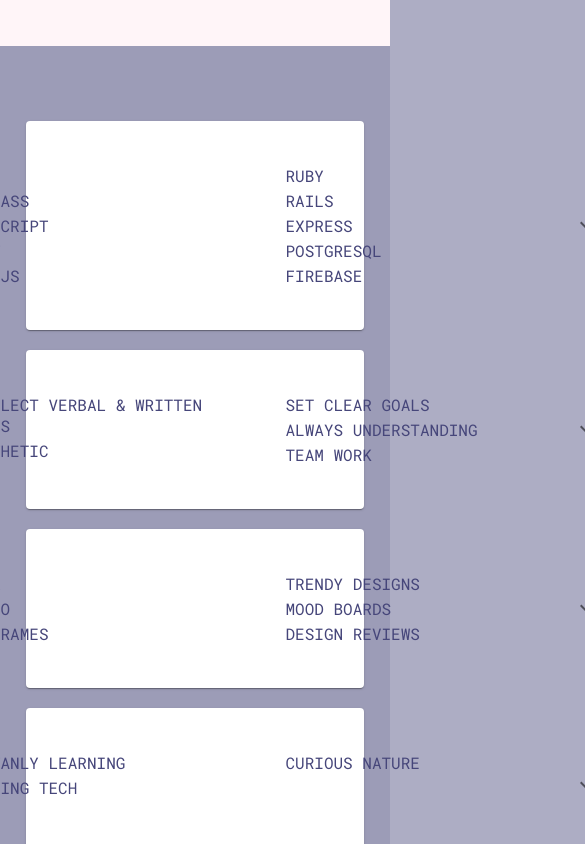
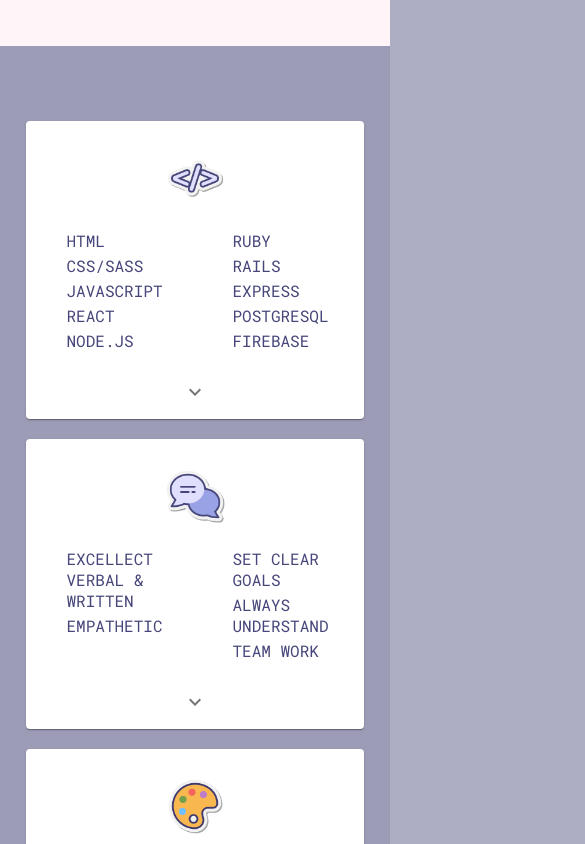
Before and after one commit to tinaaiscoding/tinas-portfolio, a React (Create React App) app: page / in a window 390 px wide. Shown: the part 1420-2264 px from the top of the page, 585 px wide, since content can reach past the window. Built offline with nearby package versions, Linux system fonts and the light colour scheme.

Commit message:
Adjust skill accordian for mobile

```diff
--- a/src/components/Mobile/MobileLandingPage/MobileLandingPage.module.css
+++ b/src/components/Mobile/MobileLandingPage/MobileLandingPage.module.css
@@ -12,7 +12,7 @@
 /***************************************************/
 /****************** MEDIA QUERIES ******************/
 /* Mobile */
-@media only screen and (min-width: 320px) and (max-width: 500px) {
+@media only screen and (min-width: 320px) and (max-width: 640px) {
   .padding {
     padding: 55px 26px;
   }
--- a/src/components/Mobile/MobileLandingPage/MobileSkills.js
+++ b/src/components/Mobile/MobileLandingPage/MobileSkills.js
@@ -71,10 +71,10 @@
           text={commText}
         >
           <ul>
-            <li>EXCELLECT VERBAL & WRITTEN SKILLS</li>
+            <li>EXCELLECT VERBAL & WRITTEN</li>
             <li>EMPATHETIC</li>
             <li>SET CLEAR GOALS</li>
-            <li>ALWAYS UNDERSTANDING</li>
+            <li>ALWAYS UNDERSTAND</li>
             <li>TEAM WORK</li>
           </ul>
         </SkillAccordian>
--- a/src/components/Mobile/MobileLandingPage/MobileSkills.module.css
+++ b/src/components/Mobile/MobileLandingPage/MobileSkills.module.css
@@ -17,5 +17,5 @@
   list-style-type: none;
   padding: 2px 0;
   font-family: 'Roboto Mono', monospace;
-  width: 263px;
+
 }
--- a/src/components/Mobile/MobileNavMenu.module.css
+++ b/src/components/Mobile/MobileNavMenu.module.css
@@ -24,7 +24,7 @@
 .mobileNavItems li {
   font-family: 'Roboto', sans-serif;
   color: #46467a;
-
+  width: 100%;
   list-style-type: none;
   margin-left: 0;
   letter-spacing: 1.5px;
--- a/src/components/UI/MobileCard.module.css
+++ b/src/components/UI/MobileCard.module.css
@@ -6,7 +6,7 @@
   padding: 30px 60px;
 }
 
-@media only screen and (max-width: 499px) {
+@media only screen and (max-width: 640px) {
   #mobileCard {
     padding: 20px 25px;
   }
--- a/src/components/UI/SkillAccordian.js
+++ b/src/components/UI/SkillAccordian.js
@@ -8,17 +8,19 @@
 
 const SkillAccordian = (props) => {
   return (
-    <div id={classes.accordian}>
+    <div id={classes.accordianDiv}>
       <Accordion className={classes.accordion}>
         <AccordionSummary
-          className={classes.Summary}
+          className={classes.accordianSummary}
           expandIcon={<ExpandMoreIcon />}
           aria-controls="panel1a-content"
           id="panel1a-header"
         >
-          <img src={props.img} alt={props.imgName} />
-          {/* <h3>{props.heading}</h3> */}
-          <div className={classes.summary}>{props.children}</div>
+          <div className={classes.summaryContent}>
+            <img src={props.img} alt={props.imgName} />
+            {/* <h3>{props.heading}</h3> */}
+            <div className={classes.summaryList}>{props.children}</div>
+          </div>
         </AccordionSummary>
         <AccordionDetails className={classes.details}>
           <p>{props.text}</p>
--- a/src/components/UI/SkillAccordian.module.css
+++ b/src/components/UI/SkillAccordian.module.css
@@ -1,21 +1,53 @@
-#accordian .accordion {
+#accordianDiv .accordion {
   margin: 20px auto;
   padding: 15px 40px;
   color: #46467a;
 }
 
-#accordian .summary {
+#accordianDiv .summaryContent {
+  display: flex;
+  width: 100%;
+}
+
+#accordianDiv .summaryList {
   column-count: 2;
   column-gap: 70px;
   padding: 15px 25px 15px 60px;
+  width: 100%;
 }
 
-#accordian .details {
+#accordianDiv .details {
   margin-top: 10px;
   letter-spacing: 0.5px;
 }
 
-#accordian img {
-  height: 100%;
+#accordianDiv img {
   align-self: center;
 }
+
+@media only screen and (max-width: 640px)  {
+  #accordianDiv .summaryList {
+    padding-left: 30px;
+  }
+}
+
+@media only screen and (max-width: 499px)  {
+  #accordianDiv .accordianSummary {
+    flex-direction: column;
+  }
+
+  #accordianDiv .summaryContent {
+    flex-direction: column;
+  }
+
+  #accordianDiv img {
+    width: 60px;
+    margin-bottom: 5px;
+    align-self: center;
+  }
+
+  #accordianDiv .summaryContent {
+    display: flex;
+    flex-direction: column;
+  }
+}
```
